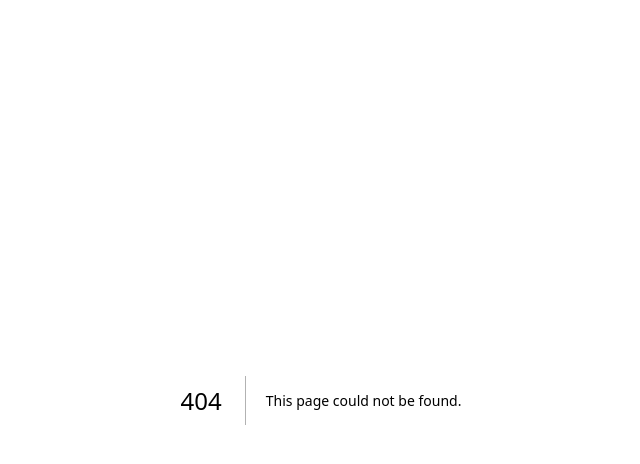
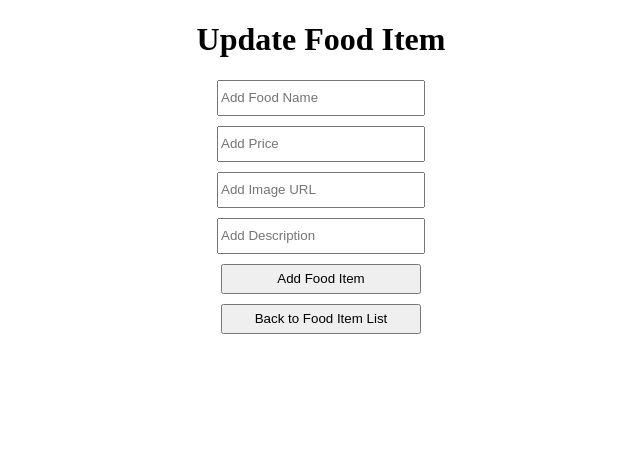
Before and after one commit to Simran1028/food_delivery_app, a Next.js app: page /restaurant/dashboard/1 in a window 1280 px wide. Before the commit this address had no page. Shown: the top 464 px of the page, without its empty margins (319-959 px from the left). Built offline with nearby package versions, Linux system fonts and the light colour scheme.

Commit message:
created edit food item pg

```diff
--- /dev/null
+++ b/src/app/restaurant/dashboard/[id]/page.js
@@ -0,0 +1,86 @@
+"use client";
+import { useRouter } from "next/navigation";
+import { useState } from "react";
+
+const EditFoodItem = () => {
+  const router = useRouter();
+  const [foodName, setFoodName] = useState("");
+  const [price, setPrice] = useState("");
+  const [imageURL, setImageURL] = useState("");
+  const [description, setDescription] = useState("");
+  const [error, setError] = useState(false);
+
+  const handleEditItem = async () => {
+    console.log(foodName, price, imageURL, description);
+    if (!foodName || !price || !imageURL || !description) {
+      setError(true);
+      return false;
+    } else {
+      setError(false);
+    }
+  };
+  return (
+    <div className="container">
+      <h1>Update Food Item</h1>
+      <div className="input-wrapper">
+        <input
+          type="text"
+          className="input-field"
+          placeholder="Add Food Name"
+          value={foodName}
+          onChange={(e) => setFoodName(e.target.value)}
+        />
+        {error && !foodName && (
+          <span className="input-error">Add valid Food name</span>
+        )}
+      </div>
+      <div className="input-wrapper">
+        <input
+          type="text"
+          className="input-field"
+          placeholder="Add Price"
+          value={price}
+          onChange={(e) => setPrice(e.target.value)}
+        />
+        {error && !price && (
+          <span className="input-error">Add valid Price</span>
+        )}
+      </div>
+      <div className="input-wrapper">
+        <input
+          type="text"
+          className="input-field"
+          placeholder="Add Image URL"
+          value={imageURL}
+          onChange={(e) => setImageURL(e.target.value)}
+        />
+        {error && !imageURL && (
+          <span className="input-error">Add valid Image URL</span>
+        )}
+      </div>
+      <div className="input-wrapper">
+        <input
+          type="text"
+          className="input-field"
+          placeholder="Add Description"
+          value={description}
+          onChange={(e) => setDescription(e.target.value)}
+        />
+        {error && !description && (
+          <span className="input-error">Add valid description</span>
+        )}
+      </div>
+      <div className="input-wrapper">
+        <button className="button" onClick={handleEditItem}>
+          Add Food Item
+        </button>
+      </div>
+      <div className="input-wrapper">
+        <button className="button" onClick={() => router.push("../dashboard")}>
+          Back to Food Item List
+        </button>
+      </div>
+    </div>
+  );
+};
+export default EditFoodItem;
```
Also changed, not shown: src/app/_components/FoodItemList.js (+19 -11 lines).
